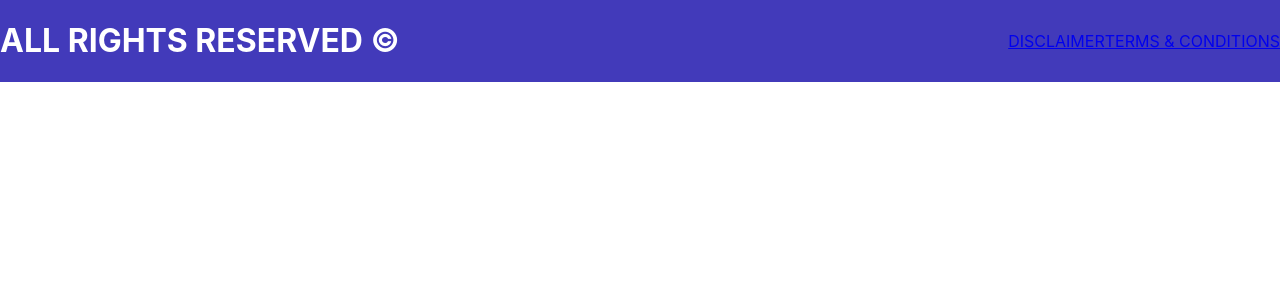
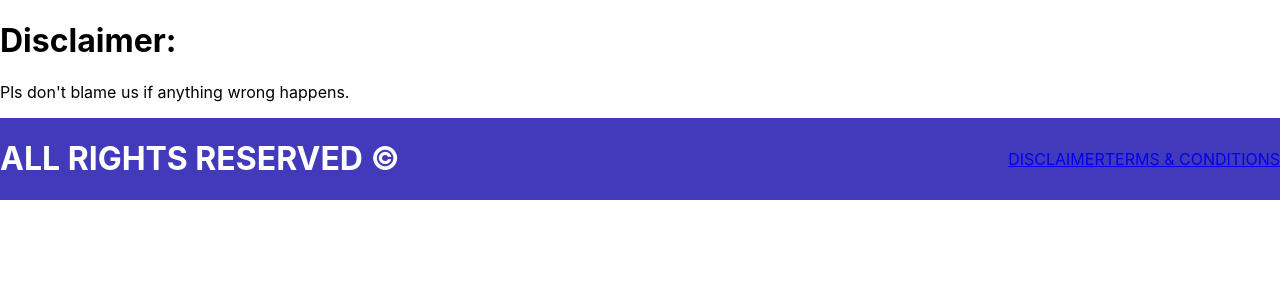
Before and after one commit to Business-Recommendation/web-FE, a React (Create React App) app in the folder client/: page /disclaimer in a window 1280 px wide. Shown: the top 300 px of the page. Built offline with nearby package versions, Linux system fonts and the light colour scheme.

Commit message:
disclaimer/tos created, hooked up into router

```diff
--- a/client/src/Components/footer/Disclaimer.js
+++ b/client/src/Components/footer/Disclaimer.js
@@ -0,0 +1,12 @@
+import React from 'react'
+
+const Disclaimer = () => {
+    return (
+        <div>
+            <h1>Disclaimer:</h1>
+            <p>Pls don't blame us if anything wrong happens.</p>
+        </div>
+    )
+}
+
+export default Disclaimer
--- a/client/src/Components/footer/TermsAndConditions.js
+++ b/client/src/Components/footer/TermsAndConditions.js
@@ -0,0 +1,12 @@
+import React from 'react'
+
+const TermsAndConditions = () => {
+    return (
+        <div>
+            <h1>Terms and Conditions:</h1>
+            <p>Pls no violate.</p>
+        </div>
+    )
+}
+
+export default TermsAndConditions
--- a/client/src/components/router/AppRouter.js
+++ b/client/src/components/router/AppRouter.js
@@ -2,20 +2,22 @@ import React from 'react'
 import { Switch, Route } from 'react-router-dom'
 
 import PrivateRoute from './PrivateRoute'
+import Disclaimer from '../footer/Disclaimer'
+import TermsAndConditions from '../footer/TermsAndConditions'
 
 const AppRouter = () => {
     return (
         <>
             <Switch>
-                {/* <Route exact to='/' component={} />  */}
-                {/* <Route to='/register' component={} /> */}
-                {/* <Route to='/login' component={} /> */}
-                {/* <PrivateRoute to='/listings' component={} /> */}
-                {/* <PrivateRoute to='/stats' component={} /> */}
-                {/* <PrivateRoute to='/update-listing' component={} /> */}
-                {/* <PrivateRoute to='/add-listing' component={} /> */}
-                {/* <Route to='/disclaimer' component={} /> */}
-                {/* <Route to='/terms-and-conditions' component={} /> */}
+                {/* <Route exact path='/' component={} />  */}
+                {/* <Route path='/register' component={} /> */}
+                {/* <Route path='/login' component={} /> */}
+                {/* <PrivateRoute path='/listings' component={} /> */}
+                {/* <PrivateRoute path='/stats' component={} /> */}
+                {/* <PrivateRoute path='/update-listing' component={} /> */}
+                {/* <PrivateRoute path='/add-listing' component={} /> */}
+                <Route path='/disclaimer' component={Disclaimer} />
+                <Route path='/terms-and-conditions' component={TermsAndConditions} />
             </Switch>
         </>
     )
```
